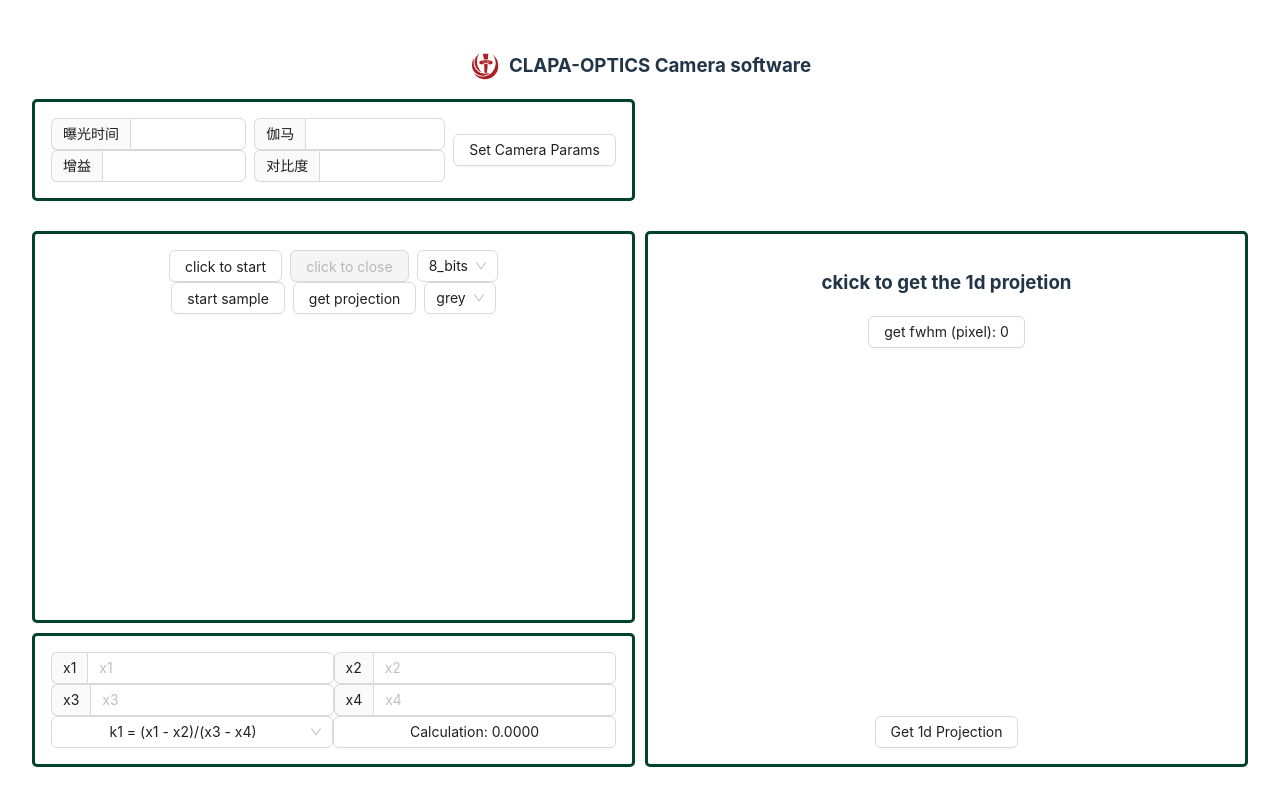
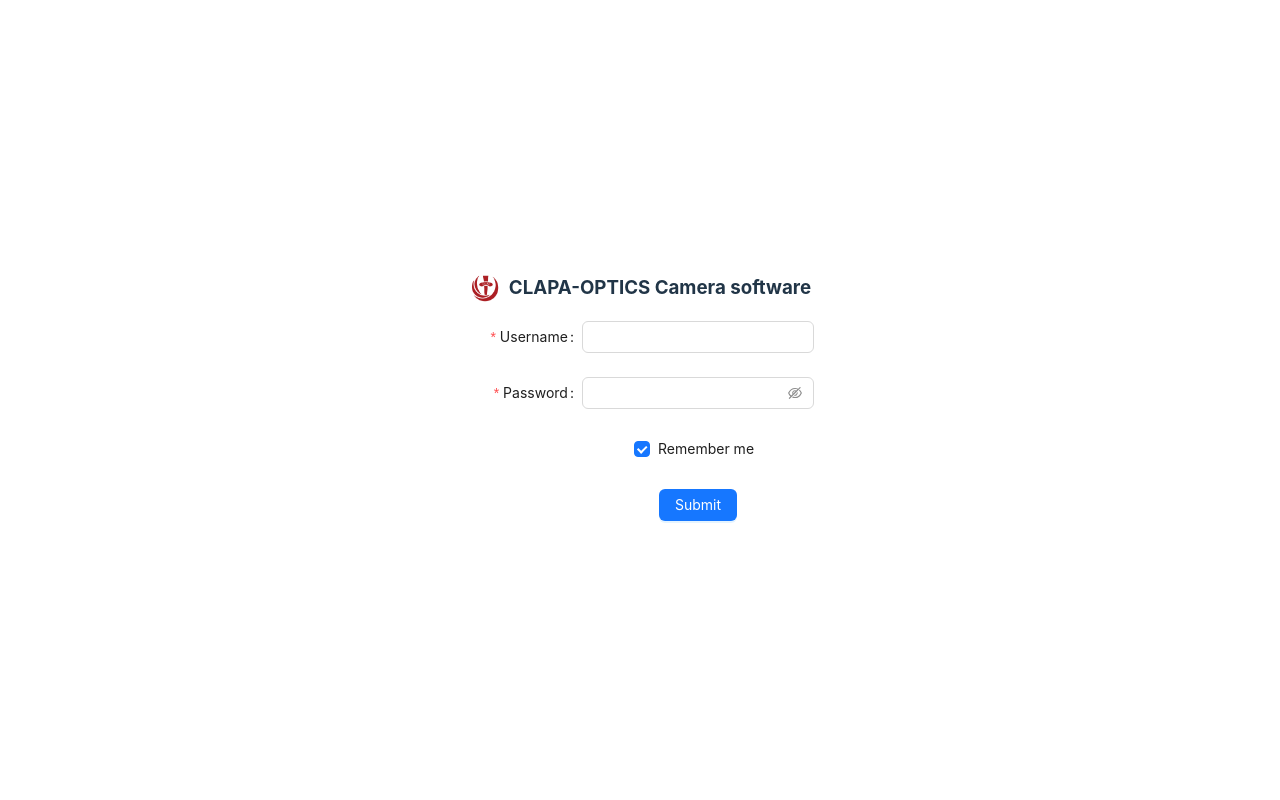
Before and after one commit to CLAPA-OPTICS/camera-front, a React (Vite) app: page / in a window 1280 px wide. Built offline with nearby package versions, Linux system fonts and the light colour scheme.

Commit message:
dev 0.1.0

```diff
--- a/src/App.jsx
+++ b/src/App.jsx
@@ -5,13 +5,26 @@
 import Projection from './Projection';
 import Calculation from './Calculation'
 import { useState, useCallback } from 'react'
+import Login from './Login';
 
 function App() {
+  const [isLogin, setIsLogin] = useState(false);
   const [data, setData] = useState();
   const [range, setRange] = useState([0, 100]);
   const changeData = useCallback((data) => setData(data), []);
   const changeRange = useCallback((range) => setRange(range), []);
+  const changeIsLogin = useCallback((data) => setIsLogin(data), []);
   return (
+    <>
+      {isLogin === false ?
+        <>
+          <Space>
+            <Avatar src="/CLAPA.png" />
+            <h3>CLAPA-OPTICS Camera software</h3>
+          </Space>
+          <Login setIsLogin={changeIsLogin}/>
+        </>
+      :
         <>
           <Space>
             <Avatar src="/CLAPA.png" />
@@ -26,6 +39,8 @@
             <Calculation />
           </div>
         </>
+      }
+    </>
   )
 };
 
--- a/src/Login.jsx
+++ b/src/Login.jsx
@@ -1,93 +1,100 @@
-import Login from 'ant-design-pro/lib/Login';
-import { Alert, Checkbox } from 'antd';
+import { Button, Space, Avatar, Checkbox, Form, Input } from 'antd';
+import { useRef } from 'react';
+function Login(props) {
 
-const { Tab, UserName, Password, Mobile, Captcha, Submit } = Login;
+  const {setIsLogin} = props;
 
-class LoginDemo extends React.Component {
-  state = {
-    notice: '',
-    type: 'tab2',
-    autoLogin: true,
+  const [form] = Form.useForm();
+  const formRef = useRef(null);
+
+  const onFinish = (values) => {
+    if(values["password"] === "1234"){
+      setIsLogin(true);
+    }
+    console.log('Success:', values);
   };
-  onSubmit = (err, values) => {
-    console.log('value collected ->', {
-      ...values,
-      autoLogin: this.state.autoLogin,
-    });
-    if (this.state.type === 'tab1') {
-      this.setState(
-        {
-          notice: '',
-        },
-        () => {
-          if (!err && (values.username !== 'admin' || values.password !== '888888')) {
-            setTimeout(() => {
-              this.setState({
-                notice: 'The combination of username and password is incorrect!',
-              });
-            }, 500);
+  const onFinishFailed = (errorInfo) => {
+    console.log('Failed:', errorInfo);
+  };
+
+  return (
+    <Form
+      form={form}
+      ref={formRef}
+      name="basic"
+      labelCol={{
+        span: 8,
+      }}
+      wrapperCol={{
+        span: 16,
+      }}
+      style={{
+        maxWidth: 600,
+      }}
+      initialValues={{
+        remember: true,
+      }}
+      onFinish={onFinish}
+      onFinishFailed={onFinishFailed}
+      autoComplete="off"
+    >
+      <Form.Item
+        label="Username"
+        name="username"
+        rules={[
+          {
+            required: true,
+            message: 'Please input your username!',
+          },
+        ]}
+        onChange = {
+          () => {
+            form.setFieldsValue(
+              {
+                password: "1234"
+              }
+              )
           }
         }
-      );
-    }
-  };
-  onTabChange = key => {
-    this.setState({
-      type: key,
-    });
-  };
-  changeAutoLogin = e => {
-    this.setState({
-      autoLogin: e.target.checked,
-    });
-  };
-  render() {
-    return (
-      <div className="login-warp">
-        <Login
-          defaultActiveKey={this.state.type}
-          onTabChange={this.onTabChange}
-          onSubmit={this.onSubmit}
-        >
-          <Tab key="tab1" tab="Account">
-            {this.state.notice && (
-              <Alert
-                style={{ marginBottom: 24 }}
-                message={this.state.notice}
-                type="error"
-                showIcon
-                closable
-              />
-            )}
-            <UserName name="username" />
-            <Password name="password" />
-          </Tab>
-          <Tab key="tab2" tab="Mobile">
-            <Mobile name="mobile" />
-            <Captcha onGetCaptcha={() => console.log('Get captcha!')} name="captcha" />
-          </Tab>
-          <div>
-            <Checkbox checked={this.state.autoLogin} onChange={this.changeAutoLogin}>
-              Keep me logged in
-            </Checkbox>
-            <a style={{ float: 'right' }} href="">
-              Forgot password
-            </a>
-          </div>
-          <Submit>Login</Submit>
-          <div>
-            Other login methods
-            <span className="icon icon-alipay" />
-            <span className="icon icon-taobao" />
-            <span className="icon icon-weibo" />
-            <a style={{ float: 'right' }} href="">
-              Register
-            </a>
-          </div>
-        </Login>
-      </div>
-    );
-  }
-};
+      >
+        <Input />
+      </Form.Item>
 
-export default LoginDemo;
+      <Form.Item
+        label="Password"
+        name="password"
+        rules={[
+          {
+            required: true,
+            message: 'Please input your password!',
+          },
+        ]}
+      >
+        <Input.Password />
+      </Form.Item>
+
+      <Form.Item
+        name="remember"
+        valuePropName="checked"
+        wrapperCol={{
+          offset: 8,
+          span: 16,
+        }}
+      >
+        <Checkbox>Remember me</Checkbox>
+      </Form.Item>
+
+      <Form.Item
+        wrapperCol={{
+          offset: 8,
+          span: 16,
+        }}
+      >
+        <Button type="primary" htmlType="submit">
+          Submit
+        </Button>
+      </Form.Item>
+    </Form>
+  )
+}
+export default Login;
```
Lines whose indentation alone changed are shown as unchanged.
